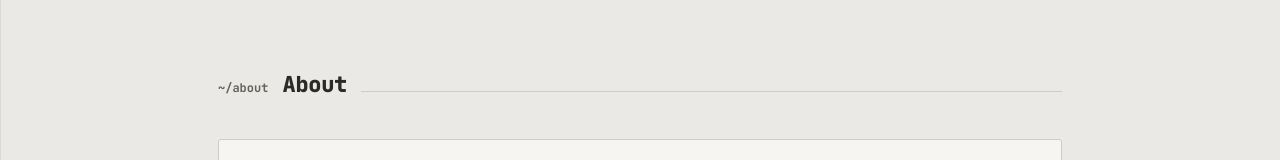
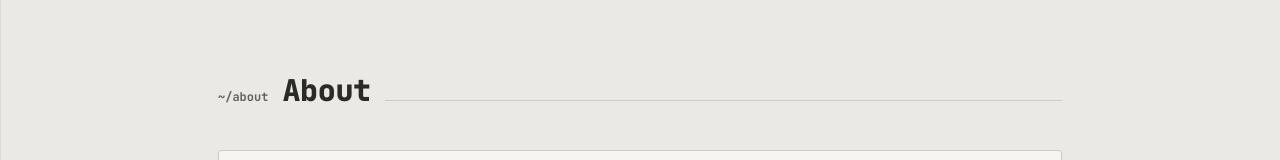
Before and after one commit to RUSK-0211/rusk-portfolio, a React (Vite) app: page / in a window 1280 px wide. Shown: the part 554-714 px from the top of the page. Built offline with nearby package versions, Linux system fonts and the light colour scheme.

Commit message:
セクションタイトルの大きさを変更

```diff
--- a/src/styles/global.css
+++ b/src/styles/global.css
@@ -93,7 +93,7 @@ button:focus-visible {
 
 .section-title-text {
   font-family: var(--mono);
-  font-size: 22px;
+  font-size: 30px;
   font-weight: 800;
   letter-spacing: -0.01em;
 }
```
